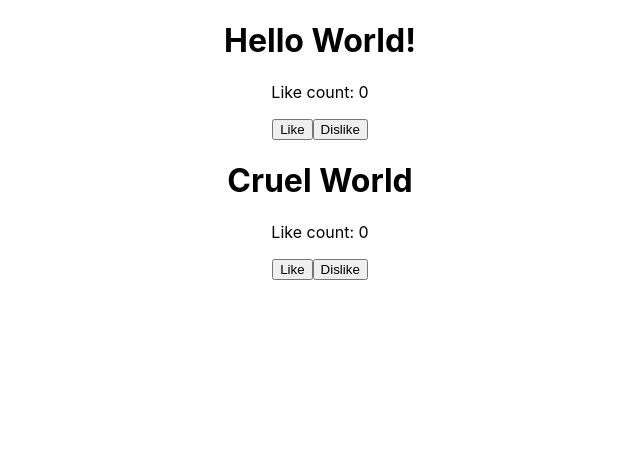
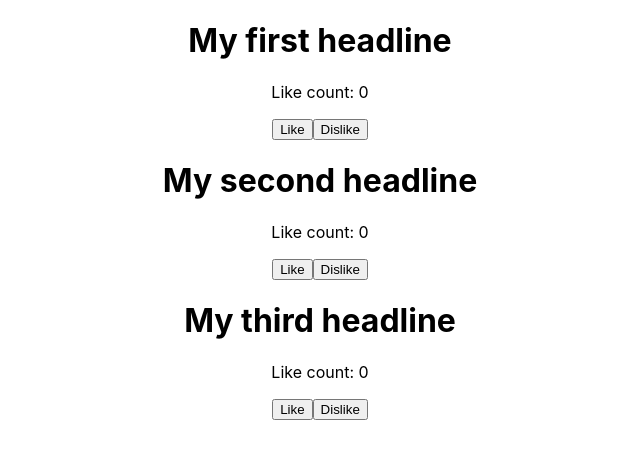
Before and after one commit to squidly04/module2_6-app, a React (Create React App) app: page / in a window 1280 px wide. Shown: the top 458 px of the page, without its empty margins (320-960 px from the left). Built offline with nearby package versions, Linux system fonts and the light colour scheme.

Commit message:
Module 3.6 AJAX basic

```diff
--- a/src/App.js
+++ b/src/App.js
@@ -94,6 +94,12 @@ function Headline(props){
 }
 
 function App() {
+  const headlines = [
+    {title:'My first headline', url:'https://news.com/first-title'},
+    {title:'My second headline', url:'https://news.com/second-title'},
+    {title:'My third headline', url:'https://news.com/third-title'}
+  ]
+
   return (
     <div className="App">
 
@@ -117,9 +123,14 @@ function App() {
         </a>
         </header>*/
       }
+        {headlines.map(headline => (
+          <Headline key={headline.url} title={headline.title} />
+        ))}
 
+        {/*
         <Headline title="Hello World!" />
         <Headline title="Cruel World" />
+        */}
     </div>
   );
 }
```
